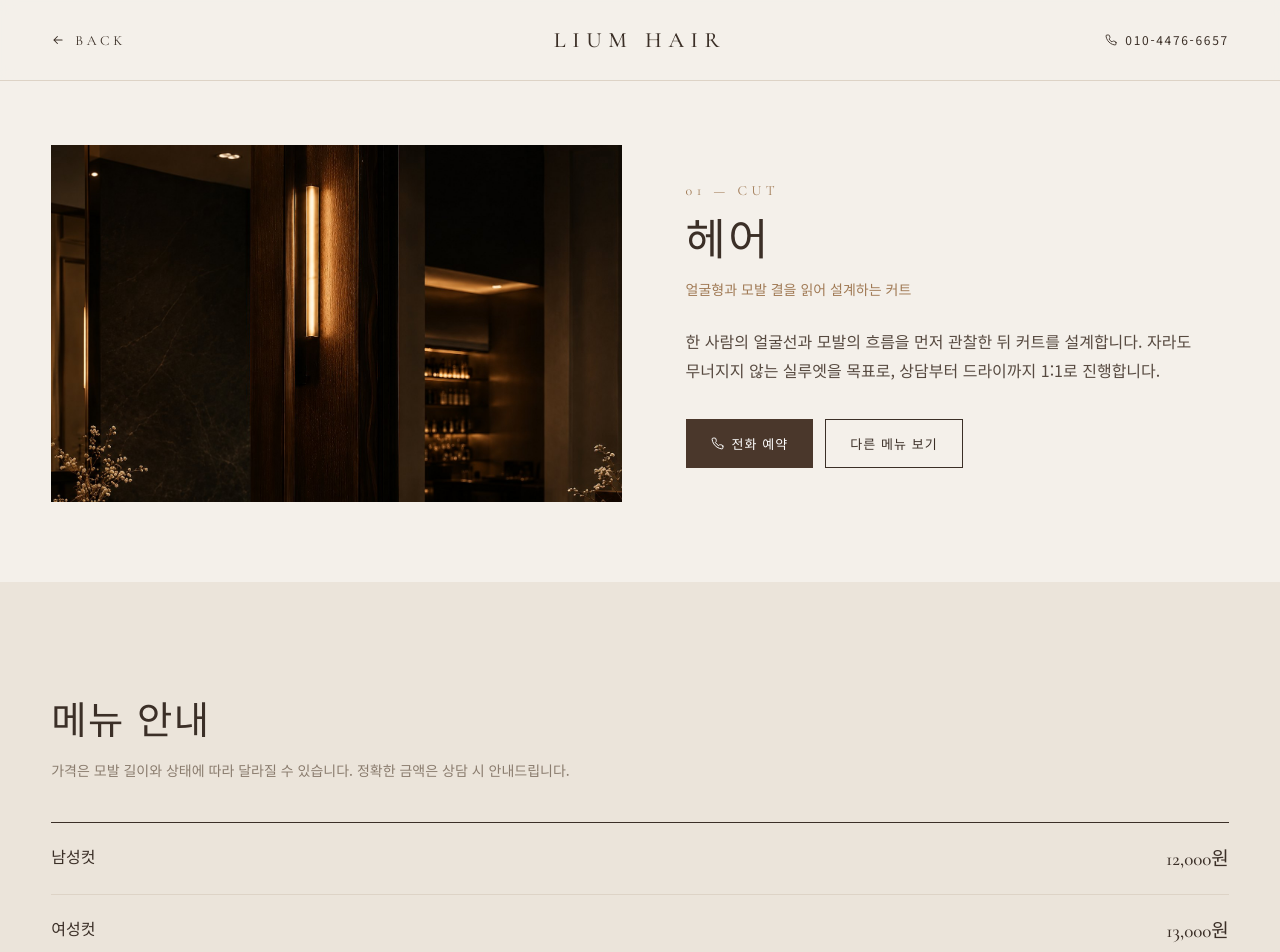
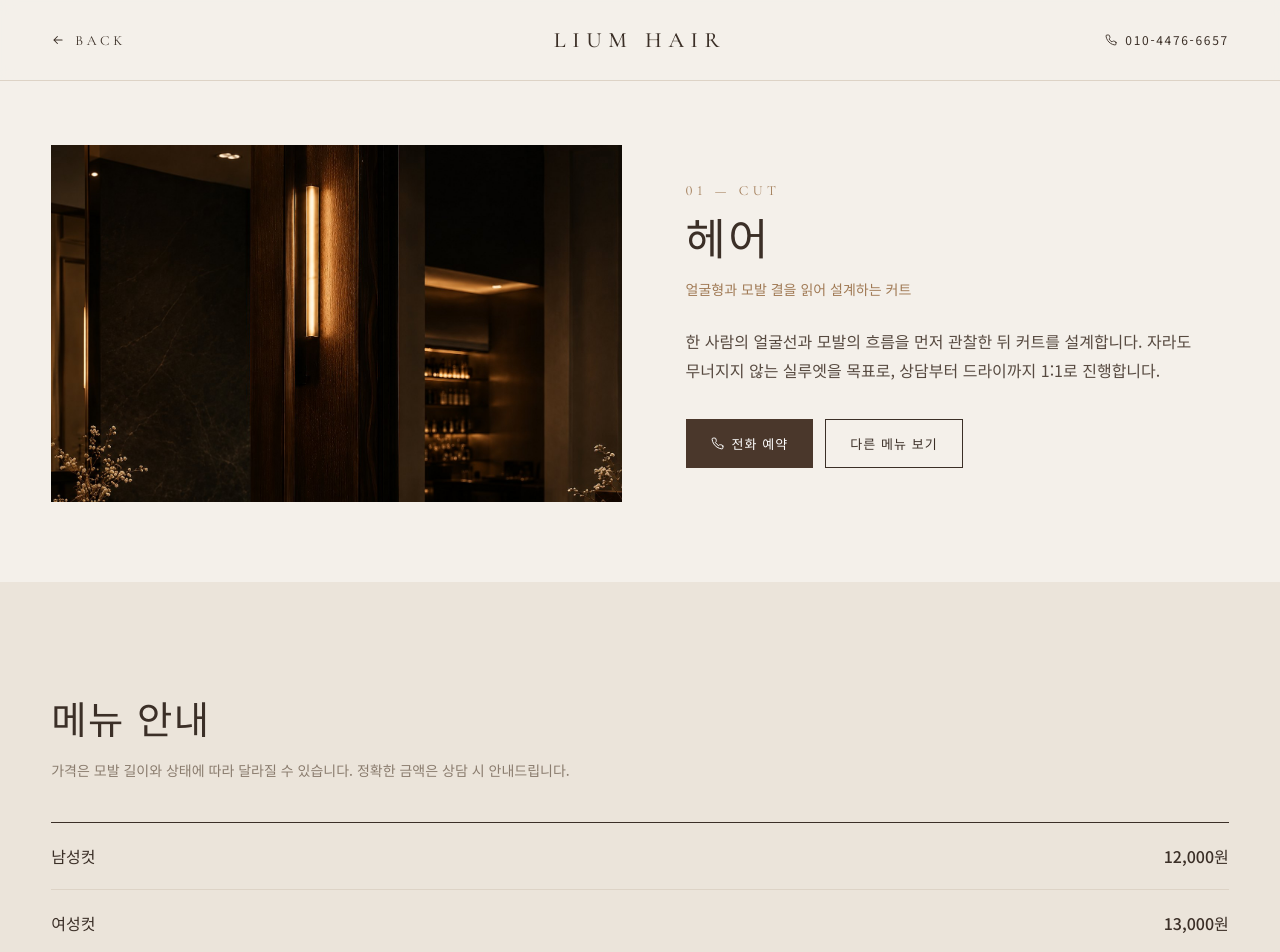
Before and after one commit to globalyeong323-coder/lium-hair, a plain HTML site: page cut.html in a window 1280 px wide. Shown: the top 952 px of the page. Drawn offline with nearby package versions, Linux system fonts and the light colour scheme.

Commit message:
Standardize numeric font styles in price list
Unify numeric styles for price and various text elements.

```diff
--- a/style.css
+++ b/style.css
@@ -231,3 +231,7 @@ button, input, select, textarea { font: inherit; color: inherit; }
 
   .site-footer { padding: 44px 20px; font-size: 12px; }
 }
+
+/* 숫자 모양 통일 */
+.price-list .price { font-family: var(--sans); font-size: 16px; font-weight: 500; }
+.eyebrow, .num, .nav, .back, .view-menu, .card-sub, .hero-title, .logo-en, .sub-logo { font-variant-numeric: lining-nums; }
```
